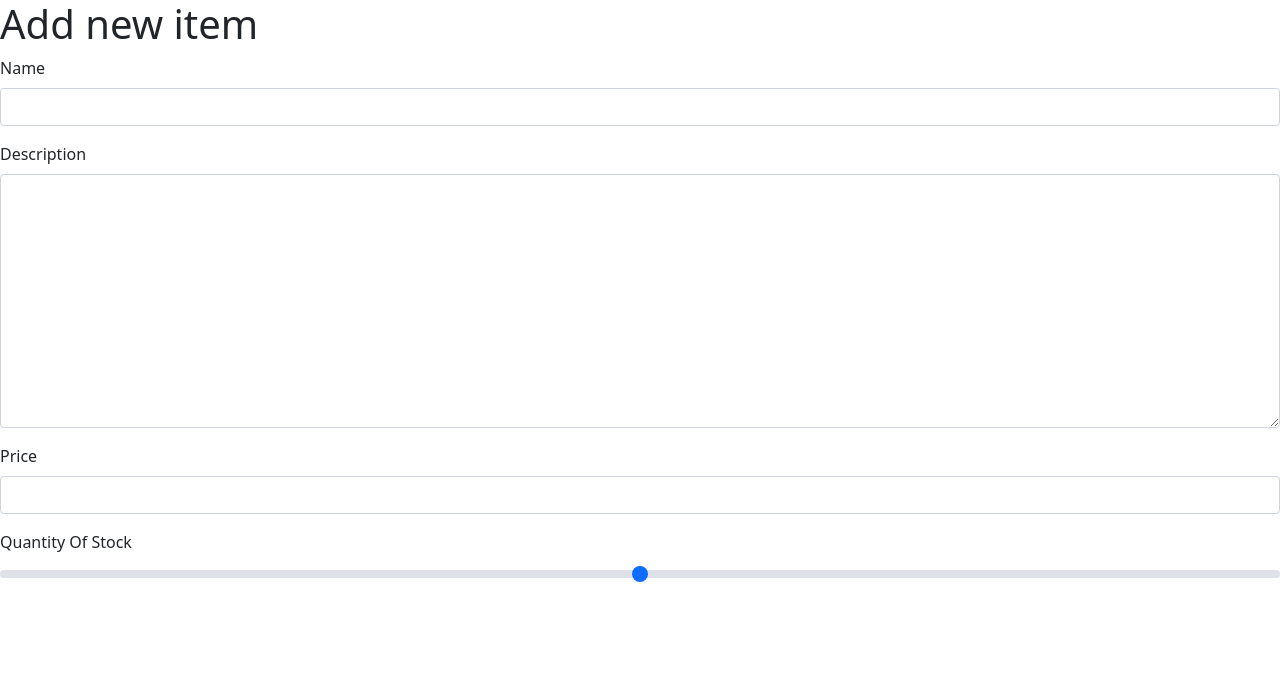
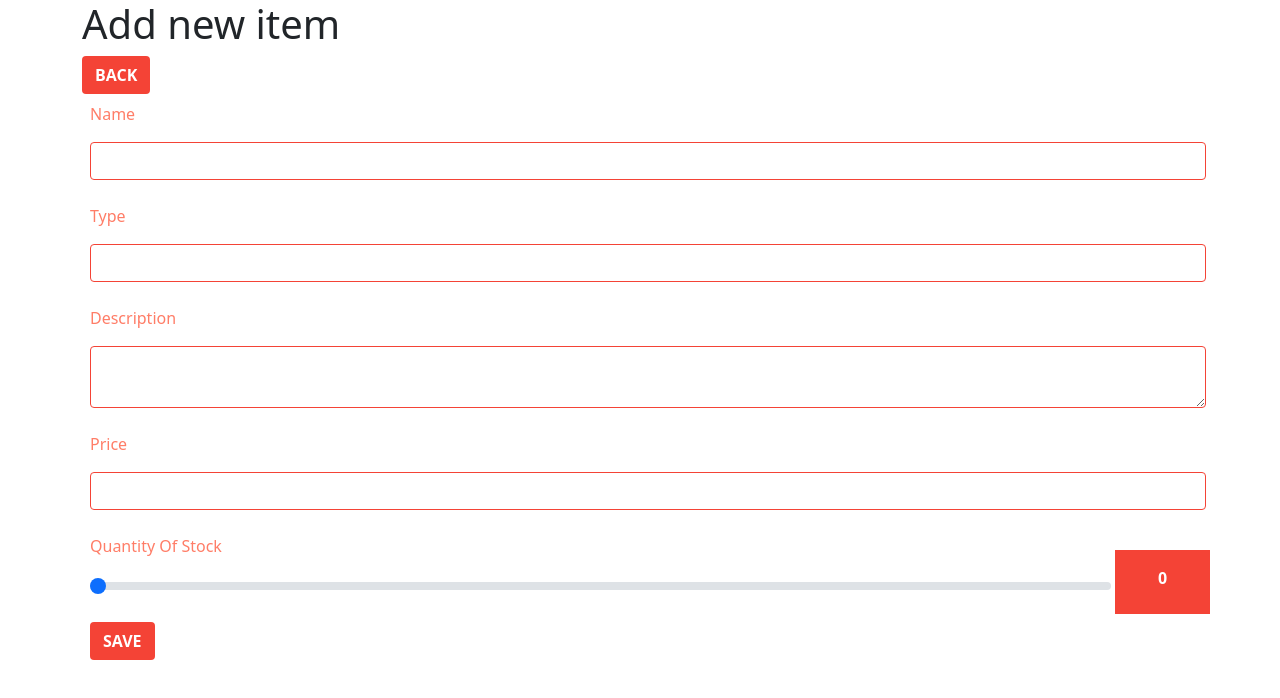
Before and after one commit to hajmaedina/wendy-webshop-project, a React (Create React App) app in the folder wendy-webshop/: page /new-product in a window 1280 px wide. Shown: the top 698 px of the page. Built offline with nearby package versions, Linux system fonts and the light colour scheme.

Commit message:
finished new product page

```diff
--- a/wendy-webshop/src/InputFieldSet.js
+++ b/wendy-webshop/src/InputFieldSet.js
@@ -11,12 +11,12 @@ export default function InputFieldSet({
   }) {
     return (
       <div className={`mb-3 ${errors[name] !== '' ? 'was-validated' : ''}`}>
-        <label htmlFor={name} className="form-label m-2">
+        <label htmlFor={name} className="form-label m-2 orange-light">
           {labelText}
         </label>
         <input
           type={type}
-          className="form-control m-2"
+          className="form-control m-2 orange-input"
           id={name}
           name={name}
           value={fieldValues[name]}
--- a/wendy-webshop/src/NewProduct.js
+++ b/wendy-webshop/src/NewProduct.js
@@ -1,19 +1,242 @@
-import React from 'react'
+import React, { useState, useRef } from 'react'
+import InputFieldSet from './InputFieldSet'
+import  db  from './firebase/db';
+import { Link } from 'react-router-dom';
 
 export default function NewProduct() {
+    const [formWasValidated, setFormWasValidated] = useState(false);
+    const [formAlertText, setFormAlertText] = useState('');
+    const [formAlertType, setFormAlertType] = useState('');
+
+    const [fieldValue, setFieldValue] = useState({
+        name:'',
+        type:'',
+        description:'',
+        price:'',
+        quantity:0,
+    });
+
+
+     const [errorMessages, setErrorMessages] = useState({
+        name:'',
+        type:'',
+        description:'',
+        price:'',
+        quantity:'',
+     });
+
+     const references = {
+        name: useRef(),
+        type: useRef(),
+        description: useRef(),
+        price: useRef(),
+        quantity: useRef(),
+
+      }
+
+     const validators = {
+         name: {
+             required: isNotEmpty
+        },
+        type: {
+            required: isNotEmpty
+        },
+        description: {
+            required: isNotEmpty
+        },
+        price: {
+            required: isNotEmpty,
+            numCheck: isNotBelowZero,
+        }
+
+    }
+
+    function isNotEmpty(value){
+        return value !== '';
+    }
+
+    function isNotBelowZero(value){
+        return value >= 0;
+    }
+
+    const errorTypes = {
+        required: 'Missing field',
+        numCheck: 'Sorry, the number can not go under zero',
+    }
+
+    const handleInputOnChange = (e) => {
+        const value = e.target.value;
+
+        setFieldValue({
+            ...fieldValue,
+            [e.target.name]: value
+        })
+    }
+
+    const handleInputBlur = (e) => {
+        const name = e.target.name;
+
+        validateField(name);
+    }
+
+    const handleSubmit = (e) => {
+        e.preventDefault();
+        const isValid = isFormValid();
+
+        if(isValid){
+
+            db.collection('shopItems').add({
+                name:fieldValue.name,
+                description: fieldValue.description,
+                price: fieldValue.price,
+                quantityOfStock: parseInt(fieldValue.quantity),
+                type:fieldValue.type,
+
+            })
+            .then((doc) => {
+                console.log("Document written with ID: ", doc.id);
+                setFormAlertText('Yay, you did it!');
+                setFormAlertType('success');
+                setFieldValue({
+                    name:'',
+                    type:'',
+                    description:'',
+                    price:'',
+                    quantity:0,
+                })
+            })
+            .catch((error) => {
+                console.error("Error adding document: ", error);
+            });
+        }
+
+    }
+
+          const isFormValid = () => {
+            let isFormValid = true;
+            for (const fieldName of Object.keys(fieldValue)) {
+                const isFieldValid = validateField(fieldName);
+                if(!isFieldValid) {
+                    isFormValid = false;
+                }
+            }
+            return isFormValid;
+        }
+
+        const validateField = (fieldName) => {
+            const value = fieldValue[fieldName];
+            let isValid = true;
+            setErrorMessages((prevState) => ({
+                ...prevState,
+                [fieldName]: '',
+            }));
+            references[fieldName].current.setCustomValidity('');
+
+            if(validators[fieldName] !== undefined) {
+
+                for(const [validationType, validatorFn] of Object.entries(validators[fieldName])) {
+                    if(isValid) {
+                        isValid = validatorFn(value);
+                        if(!isValid) {
+                            const errorText = errorTypes[validationType];
+                            setErrorMessages((prevState) => {
+                                return({
+                                    ...prevState,
+                                    [fieldName]: errorText,
+                                })
+                            });
+                            references[fieldName].current.setCustomValidity(errorText);
+                        }
+                    }
+                }
+            }
+            return isValid;
+        }
+
+
+
+console.log(fieldValue.quantity);
     return (
-        <div>
+        <div className="container">
             <h1>Add new item</h1>
-            <form >
-                <label htmlFor="name" className="form-label">Name</label>
-                <input type="text" className="form-control mb-3" id="name"/>
-                <label htmlFor="description" className="form-label">Description</label>
-                <textarea id="description" className="form-control mb-3" cols="30" rows="10"></textarea>
-                <label htmlFor="price" className="form-label">Price</label>
-                <input type="number" className="form-control mb-3" id="price"/>
-                <label htmlFor="quantityOfStock" className="form-label">Quantity Of Stock</label>
-                <input type="range" className="form-range" id="quantityOfStock" min="0" max="100"/>
+            <Link to='/'><button type="button" className="btn btn-orange">Back</button></Link>
+            <form className={`needs-validation ${formWasValidated ? 'was-validated' : ''}`} noValidate={true} onSubmit={handleSubmit} >
+                <InputFieldSet
+                type="text"
+                labelText="Name"
+                reference={references.name}
+                name="name"
+                handleInputChange={handleInputOnChange}
+                fieldValues={fieldValue}
+                errors={errorMessages}
+                required={true}
+                handleInputBlur={handleInputBlur}
+                 />
+                <InputFieldSet
+                type="text"
+                labelText="Type"
+                reference={references.type}
+                name="type"
+                handleInputChange={handleInputOnChange}
+                fieldValues={fieldValue}
+                errors={errorMessages}
+                required={true}
+                handleInputBlur={handleInputBlur}
+                 />
+                 <div className={`mb-3 ${errorMessages.description !== '' ? 'was-validated' : ''}`}>
+                 <label htmlFor="description" className="form-label m-2 orange-light">Description</label>
+                <textarea
+                id="description"
+                className="form-control mb-3 m-2 orange-input"
+                cols="10"
+                rows="2"
+                name="description"
+                ref={references.description}
+                onChange={handleInputOnChange}
+                onBlur={handleInputBlur}
+                value={fieldValue.description}
+                required
+                >
+                </textarea>
+                <div className="invalid-feedback">{errorMessages.description}</div>
+                </div>
+                <InputFieldSet
+                type="number"
+                labelText="Price"
+                reference={references.price}
+                name="price"
+                handleInputChange={handleInputOnChange}
+                fieldValues={fieldValue}
+                errors={errorMessages}
+                required={true}
+                handleInputBlur={handleInputBlur}
+                 />
+                <div className="row">
+                <div className="col">
+                <label htmlFor="quantityOfStock" className="form-label m-2 orange-light">Quantity Of Stock</label>
+                <input
+                type="range"
+                className="form-range m-2 mb-3"
+                id="quantityOfStock"
+                min="0"
+                max="100"
+                name="quantity"
+                value={parseInt(fieldValue.quantity)}
+                onChange={handleInputOnChange}
+                ref={references.quantity}
+                />
+                </div>
+                <div className="col-1 btn-orange mt-4 text-center">
+                <p className="mt-3">{fieldValue.quantity}</p>
+                </div>
+                </div>
+                <button type="submit" className="btn btn-orange m-2 mb-2">Save</button>
             </form>
+            {formAlertText &&
+      <div className={`alert mt-3 alert-${formAlertType}`} role="alert">
+        {formAlertText}
+      </div>
+      }
         </div>
     )
 }
```
Also changed, not shown: wendy-webshop/src/App.scss (line endings or trailing spaces).
